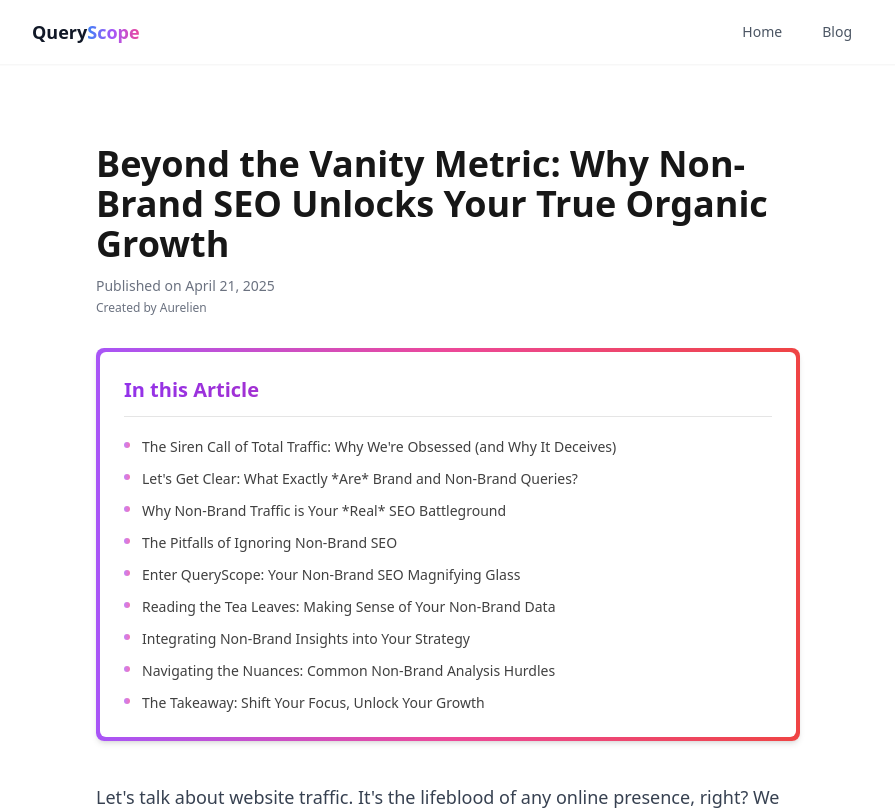
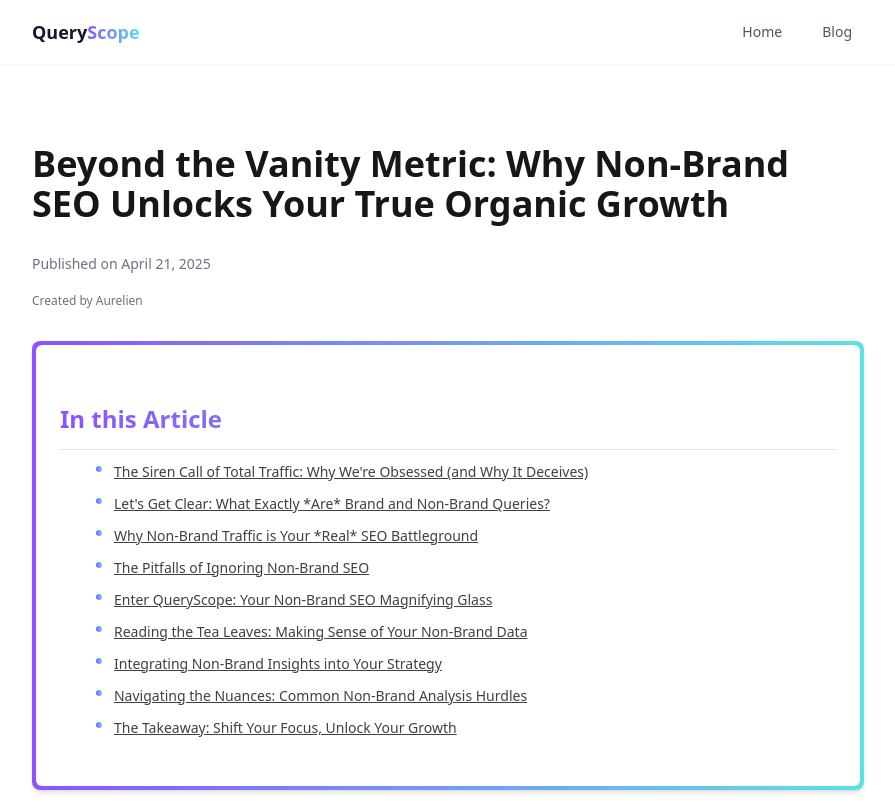
Before and after one commit to Orelrise/queryscope-deploy, a Next.js app in the folder frontend/: page /blog/beyond-vanity-metric-non-brand-seo in a window 1280 px wide. Shown: the top 810 px of the page, without its empty margins (192-1087 px from the left). Built offline with nearby package versions, Linux system fonts and the light colour scheme.

Commit message:
Style: Set white background and fix remaining gradients

```diff
--- a/frontend/src/app/blog/[slug]/page.tsx
+++ b/frontend/src/app/blog/[slug]/page.tsx
@@ -94,10 +94,10 @@ export default async function BlogPostPage({ params }: { params: { slug: string
     .slice(0, 2); // Take the first 2 other posts
 
   return (
-    <div className="min-h-screen flex flex-col bg-white dark:bg-neutral-950">
+    <div className="min-h-screen bg-white text-gray-900">
       <Header />
-      <main className="max-w-3xl mx-auto py-12 px-4 sm:px-6 lg:px-8 text-neutral-800 dark:text-neutral-200">
-        <article>
+      <main className="max-w-4xl mx-auto px-4 py-12 sm:px-6 lg:px-8">
+        <article className="prose lg:prose-lg max-w-none dark:prose-invert">
           <header className="mb-8">
             <h1 className="text-3xl md:text-4xl font-bold text-neutral-900 dark:text-neutral-100 mb-3 leading-tight">
               {post.title}
--- a/frontend/src/app/blog/page.tsx
+++ b/frontend/src/app/blog/page.tsx
@@ -39,7 +39,7 @@ export default function BlogPage() {
   const sortedPosts = [...postMetadata].sort((a, b) => new Date(b.date).getTime() - new Date(a.date).getTime());
 
   return (
-    <div className="min-h-screen flex flex-col bg-gray-50 dark:bg-neutral-950">
+    <div className="min-h-screen bg-white text-gray-900">
       <Header />
 
       {/* New Blog Hero Section */}
--- a/frontend/src/app/page.tsx
+++ b/frontend/src/app/page.tsx
@@ -895,7 +895,7 @@ export default function Home() {
   };
 
   return (
-    <div className="min-h-screen flex flex-col bg-neutral-950 text-neutral-200">
+    <div className="min-h-screen flex flex-col bg-white text-gray-900">
       <Header />
 
       <main className="px-4 sm:px-6 lg:px-8 flex-grow">
--- a/frontend/src/components/Header.tsx
+++ b/frontend/src/components/Header.tsx
@@ -9,7 +9,7 @@ const Header = () => {
   const linkClasses = (path: string) =>
     `px-3 py-2 rounded-md text-sm font-medium transition-colors duration-200 ${
       pathname === path
-        ? 'bg-gradient-to-r from-blue-500 to-purple-500 text-white'
+        ? 'bg-gradient-to-r from-primary to-secondary text-white'
         : 'text-gray-600 hover:bg-gray-100 hover:text-gray-900'
     }`;
 
@@ -21,7 +21,7 @@ const Header = () => {
              {/* Optional: Add Logo/Brand Name here if desired */}
              <Link href="/" legacyBehavior>
                <a className="text-lg font-bold text-gray-900 hover:text-purple-600 transition-colors">
-                 Query<span className="bg-gradient-to-r from-blue-500 via-purple-500 to-pink-500 bg-clip-text text-transparent">Scope</span>
+                 Query<span className="bg-gradient-to-r from-primary to-secondary bg-clip-text text-transparent">Scope</span>
                </a>
              </Link>
           </div>
--- a/frontend/src/components/blog/TableOfContents.tsx
+++ b/frontend/src/components/blog/TableOfContents.tsx
@@ -28,18 +28,18 @@ const TableOfContents: React.FC<TableOfContentsProps> = ({ content }) => {
   }
 
   return (
-    <div className="mb-10 p-1 rounded-lg bg-gradient-to-r from-purple-500 via-pink-500 to-red-500 shadow-md">
+    <div className="mb-10 p-1 rounded-lg bg-gradient-to-r from-primary to-secondary shadow-md">
       <div className="bg-white dark:bg-neutral-900 rounded-md p-6">
-        <h3 className="text-xl font-bold mb-5 text-transparent bg-clip-text bg-gradient-to-r from-purple-600 to-pink-600 dark:from-purple-400 dark:to-pink-400 border-b border-neutral-200 dark:border-neutral-700 pb-3">
+        <h3 className="text-xl font-bold mb-5 text-transparent bg-clip-text bg-gradient-to-r from-primary to-secondary dark:from-primary dark:to-secondary border-b border-neutral-200 dark:border-neutral-700 pb-3">
           In this Article
         </h3>
         <ul className="space-y-3">
           {headings.map((heading) => (
             <li key={heading.id} className="flex items-start group">
-              <span className="mr-3 mt-[0.3rem] h-1.5 w-1.5 flex-shrink-0 rounded-full bg-gradient-to-r from-purple-400 to-pink-400 dark:from-purple-500 dark:to-pink-500 group-hover:scale-125 transition-transform duration-150"></span>
+              <span className="mr-3 mt-[0.3rem] h-1.5 w-1.5 flex-shrink-0 rounded-full bg-gradient-to-r from-primary to-secondary dark:from-primary dark:to-secondary group-hover:scale-125 transition-transform duration-150"></span>
               <a
                 href={`#${heading.id}`}
-                className="text-sm font-medium text-neutral-700 dark:text-neutral-300 hover:text-purple-700 dark:hover:text-purple-400 transition-colors duration-150"
+                className="text-sm font-medium text-neutral-700 dark:text-neutral-300 hover:text-primary dark:hover:text-secondary transition-colors duration-150"
               >
                 {heading.text}
               </a>
```
